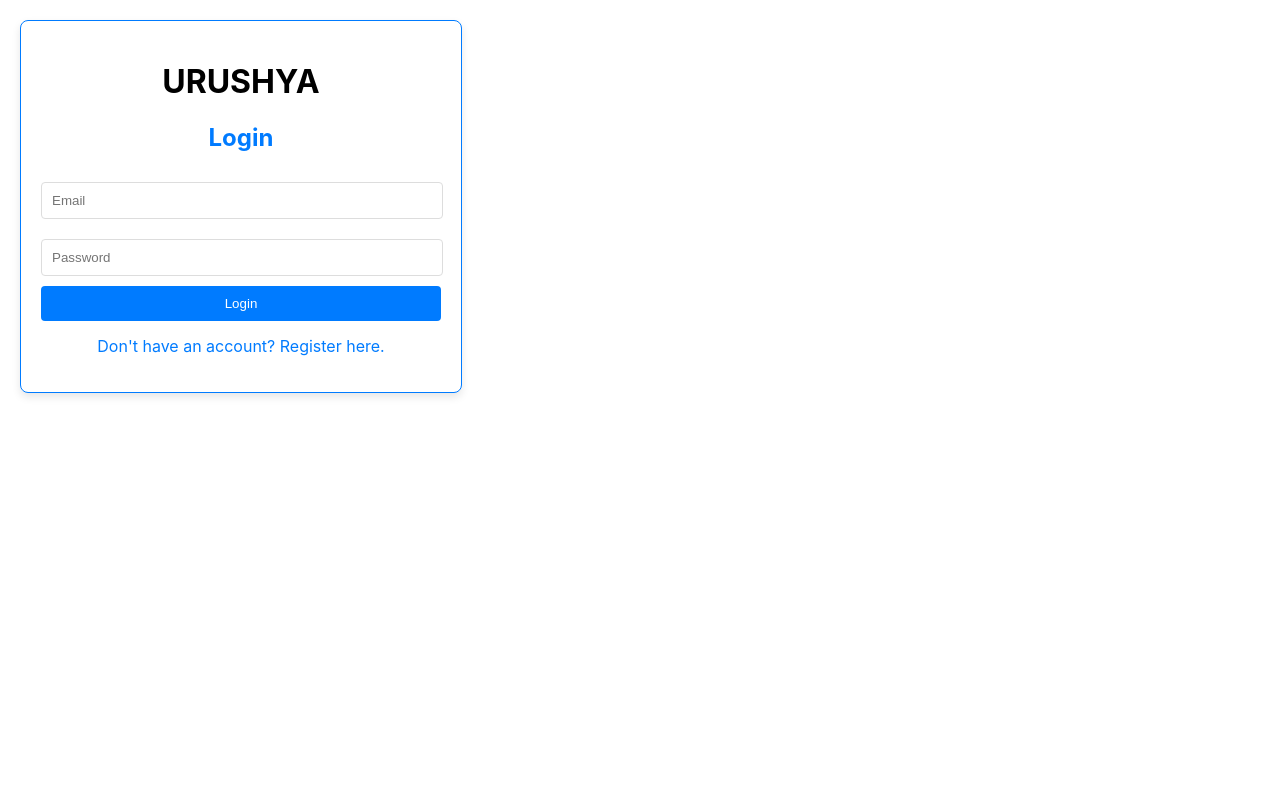
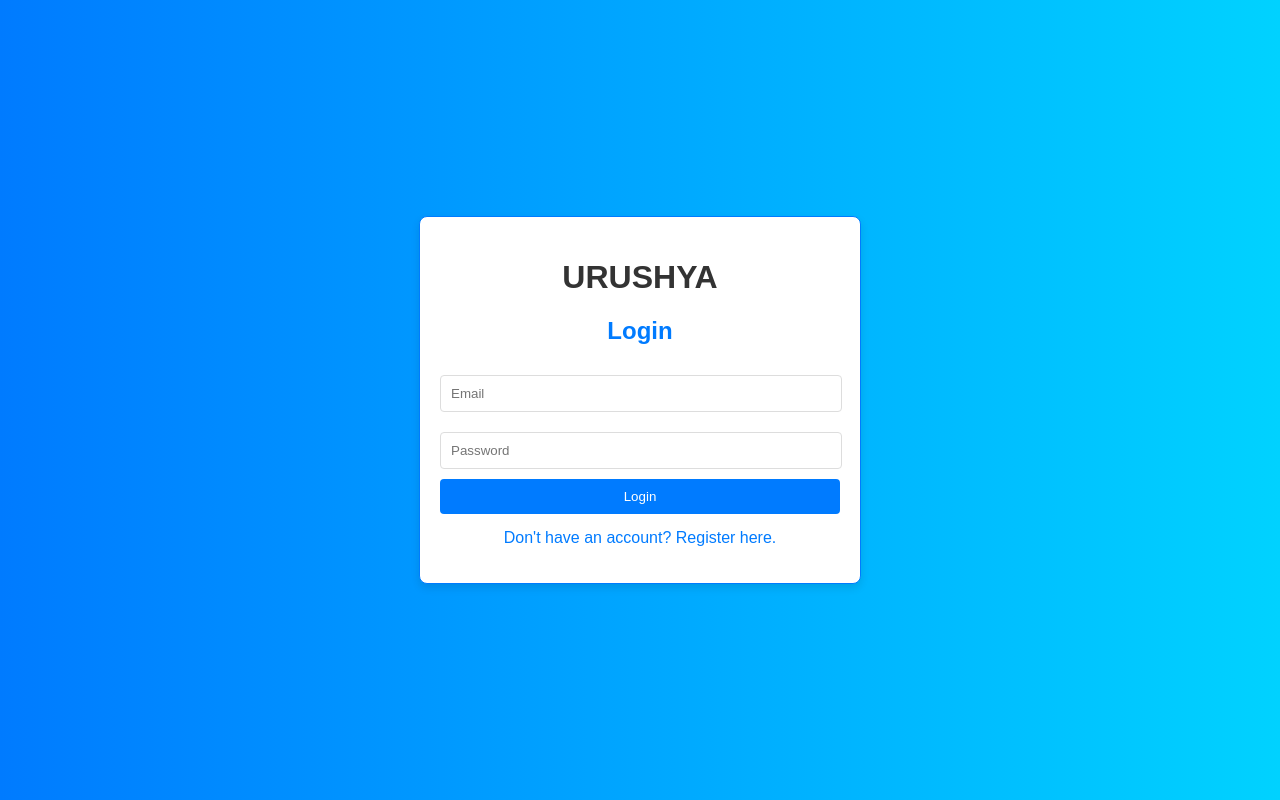
Before and after one commit to Monze7/URUSHAY, a React (Create React App) app in the folder Frontend/: page / in a window 1280 px wide. Built offline with nearby package versions, Linux system fonts and the light colour scheme.

Commit message:
Update App.css

```diff
--- a/Frontend/src/App.css
+++ b/Frontend/src/App.css
@@ -36,3 +36,33 @@
     transform: rotate(360deg);
   }
 }
+
+/* src/App.css */
+body {
+  margin: 0;
+  padding: 0;
+  font-family: Arial, sans-serif;
+  background: linear-gradient(to right, #007bff, #00d2ff); /* Blue gradient background */
+  color: #333;
+}
+
+.App {
+  display: flex;
+  justify-content: center;
+  align-items: center;
+  height: 100vh; /* Full viewport height */
+}
+
+.title-container {
+  position: absolute;
+  top: 20px;
+  left: 50%;
+  transform: translateX(-50%);
+  text-align: center;
+}
+
+.title-container h1 {
+  color: #ffffff; /* White color for the title */
+  font-size: 3rem;
+  margin: 0;
+}
```
